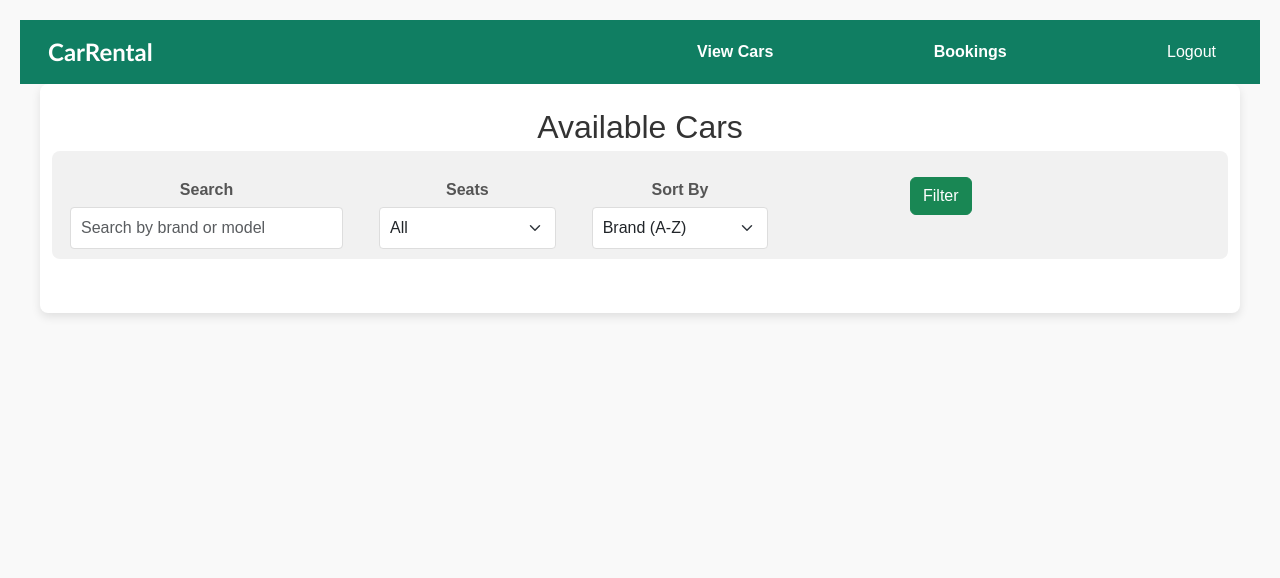
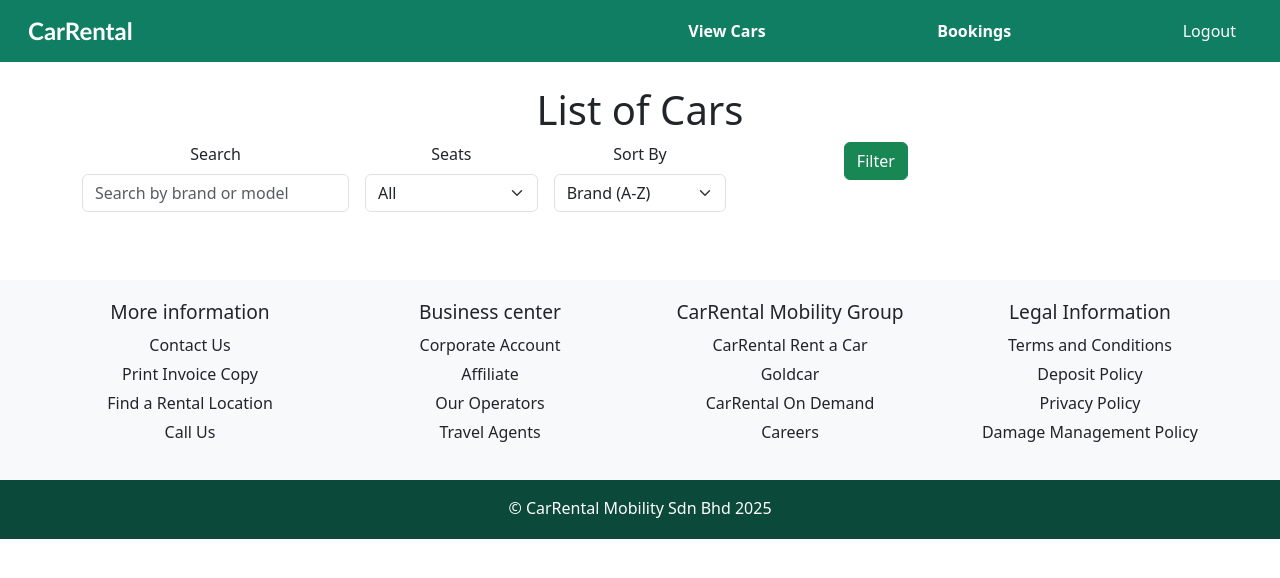
Before and after one commit to faizaizattt/Car-Rental-Booking-System, a PHP site: page /cars.php in a window 1280 px wide. Shown: the top 578 px of the page. Run offline with PHP 8.4, Linux system fonts and the light colour scheme; a user stored in the database is signed in; data that the repository does not hold is empty.

Commit message:
update changes

```diff
--- a/car-rental/public/bookings.php
+++ b/car-rental/public/bookings.php
@@ -47,5 +47,6 @@ $bookings = $stmt->fetchAll();
     </tbody>
   </table>
 </div>
+<?php include 'footer.php'; ?>
 </body>
 </html>
--- a/car-rental/public/cars.php
+++ b/car-rental/public/cars.php
@@ -55,7 +55,7 @@ $cars = $stmt->fetchAll();
   <?php include 'navbar.php'; ?>
 </div>
 <div class="container py-4">
-  <h1>Available Cars</h1>
+  <h1>List of Cars</h1>
   <form method="GET" id="filterForm" class="row g-3">
     <div class="col-md-3">
       <label for="search" class="form-label">Search</label>
@@ -97,7 +97,9 @@ $cars = $stmt->fetchAll();
                 <strong>Price/Day:</strong> RM<?php echo number_format($car['price_per_day'], 2); ?><br>
                 <strong>Fuel Type:</strong> <?php echo htmlspecialchars($car['fuel_type']); ?>
               </p>
-              <a href="bookings.php" class="btn btn-success">Book Now</a>
+              <div class="book-btn">
+                <a href="bookings.php" class="btn btn-success">Book Now</a>
+              </div>
             </div>
           </div>
         </div>
@@ -105,5 +107,6 @@ $cars = $stmt->fetchAll();
     </div>
   </div>
 </div>
+<?php include 'footer.php'; ?>
 </body>
 </html>
--- a/car-rental/public/dashboard.php
+++ b/car-rental/public/dashboard.php
@@ -11,8 +11,8 @@ $sql = "SELECT c.id, c.brand, c.model, c.img_link, c.seats, c.price_per_day, fue
 $stmt = $pdo->prepare($sql);
 $stmt->execute();
 $cars = $stmt->fetchAll();
+?>
 
-?>
 <!DOCTYPE html>
 <html lang="en">
 <head>
@@ -29,7 +29,7 @@ $cars = $stmt->fetchAll();
 </div>
 
 <div class="header">
-  <img src="images/Image2-view.jpg" alt="header image" class="header-pic">
+  <img src="images/Image2-view.jpg" alt="Header Image" class="header-pic">
   <h2>Welcome to CarRental</h2>
   <p>Need a car for your gateway or a quick trip in your area?
   <br>CarRental has everything you need to rent a car for your adventure trip.</p>
@@ -46,6 +46,8 @@ $cars = $stmt->fetchAll();
           <strong>Seats:</strong> <?php echo htmlspecialchars($car['seats']); ?><br>
           <strong>Fuel Type:</strong> <?php echo htmlspecialchars($car['fuel_type']); ?>
         </p>
+        <p class="distance">0.3 km</p>
+        <p><strong>Location:</strong> Student mall UTM, Skudai, Johor</p>
         <a href="bookings.php" class="book-btn">Book Now</a>
       </div>
     <?php endforeach; ?>
--- /dev/null
+++ b/car-rental/public/footer.php
@@ -0,0 +1,64 @@
+<?php
+require_once '../config/config.php';
+if (!isset($_SESSION['user_id'])) {
+    header('Location: index.php');
+    exit;
+}
+?>
+<!DOCTYPE html>
+<html lang="en">
+<head>
+  <meta charset="UTF-8">
+  <meta name="viewport" content="width=device-width, initial-scale=1.0">
+  <title>Footer Bar</title>
+  <link href="https://cdn.jsdelivr.net/npm/bootstrap@5.3.3/dist/css/bootstrap.min.css" rel="stylesheet">
+  <link href="styles.css" rel="stylesheet">
+</head>
+<body>
+<div class="footer-links">
+  <div class="container">
+    <div class="row">
+      <div class="col-md-3">
+        <h4>More information</h4>
+        <ul>
+          <li><a>Contact Us</a></li>
+          <li><a>Print Invoice Copy</a></li>
+          <li><a>Find a Rental Location</a></li>
+          <li><a>Call Us</a></li>
+        </ul>
+      </div>
+      <div class="col-md-3">
+        <h4>Business center</h4>
+        <ul>
+          <li><a>Corporate Account</a></li>
+          <li><a>Affiliate</a></li>
+          <li><a>Our Operators</a></li>
+          <li><a>Travel Agents</a></li>
+        </ul>
+      </div>
+      <div class="col-md-3">
+        <h4>CarRental Mobility Group</h4>
+        <ul>
+          <li><a>CarRental Rent a Car</a></li>
+          <li><a>Goldcar</a></li>
+          <li><a>CarRental On Demand</a></li>
+          <li><a>Careers</a></li>
+        </ul>
+      </div>
+      <div class="col-md-3">
+        <h4>Legal Information</h4>
+        <ul>
+          <li><a>Terms and Conditions</a></li>
+          <li><a>Deposit Policy</a></li>
+          <li><a>Privacy Policy</a></li>
+          <li><a>Damage Management Policy</a></li>
+        </ul>
+      </div>
+    </div>
+  </div>
+</div>
+<footer>
+  <p>© CarRental Mobility Sdn Bhd 2025</p>
+</footer>
+</body>
+</html>
--- a/car-rental/public/styles.css
+++ b/car-rental/public/styles.css
@@ -250,139 +284,8 @@ footer {
   text-align: center;
   padding: 1rem 0 0.2rem;
 }
-
-/* BOOKING */
-/* General Reset */
-body, h1, h2, h3, p, ul, ol {
-  margin: 0;
-  padding: 0;
-  box-sizing: border-box;
-}
-
-/* Body Styling */
-body {
-  font-family: Arial, sans-serif;
-  background-color: #f9f9f9;
-  color: #333;
-  line-height: 1.6;
-  padding: 20px;
-}
-
-/* Container */
-.container {
-  max-width: 1200px;
-  margin: 0 auto;
-  padding: 20px;
-  background: #fff;
-  border-radius: 8px;
-  box-shadow: 0px 4px 10px rgba(0, 0, 0, 0.1);
-}
-
-/* Title */
-h1 {
-  font-size: 2rem;
-  margin-bottom: 20px;
-  color: #333;
-}
-
-/* Form */
-form {
-  margin-bottom: 30px;
-  padding: 10px;
-  background: #f1f1f1;
-  border-radius: 8px;
-}
-
-form label {
-  font-weight: bold;
-}
-
-form .form-label {
-  margin-bottom: 5px;
-  display: block;
-  color: #555;
-}
-
-form .form-control, form .form-select {
-  border: 1px solid #ddd;
-  border-radius: 4px;
-  padding: 8px 10px;
-  width: 100%;
-}
-
-form .btn-primary {
-  background-color: #0069d9;
-  border-color: #0069d9;
-  color: #fff;
-  padding: 10px 15px;
-  border-radius: 4px;
-  cursor: pointer;
-  transition: background 0.3s;
-}
-
-form .btn-primary:hover {
-  background-color: #0056b3;
-}
-
-/* Card Grid */
-.row {
-  display: flex;
-  flex-wrap: wrap;
-  gap: 20px;
-}
-
-.col-md-6 {
-  flex: 1 1 calc(50% - 20px);
-  max-width: calc(50% - 20px);
-}
-
-.card {
-  background: #fff;
-  border-radius: 8px;
-  border: 1px solid #ddd;
-  box-shadow: 0 2px 5px rgba(0, 0, 0, 0.1);
-  overflow: hidden;
-  transition: transform 0.3s;
-}
-
 .card:hover {
   transform: translateY(-5px);
+  box-shadow: 0 4px 10px rgba(0,0,0,0.2);
+  border: 2px solid #107e62;
 }
-
-.card-body {
-  padding: 15px;
-}
-
-.card-title {
-  font-size: 1.25rem;
-  color: #333;
-  margin-bottom: 10px;
-}
-
-.card-text {
-  font-size: 0.95rem;
-  color: #555;
-  line-height: 1.5;
-  margin-bottom: 15px;
-}
-
-.card .btn-success {
-  background-color: #28a745;
-  border-color: #28a745;
-  color: #fff;
-  padding: 8px 12px;
-  border-radius: 4px;
-  transition: background 0.3s;
-}
-
-.card .btn-success:hover {
-  background-color: #218838;
-}
-
-/* Responsive Design */
-@media (max-width: 768px) {
-  .col-md-6 {
-    flex: 1 1 100%;
-    max-width: 100%;
-  }
-}
```
Also changed, not shown: other parts of car-rental/public/styles.css (+37 -3 lines).
